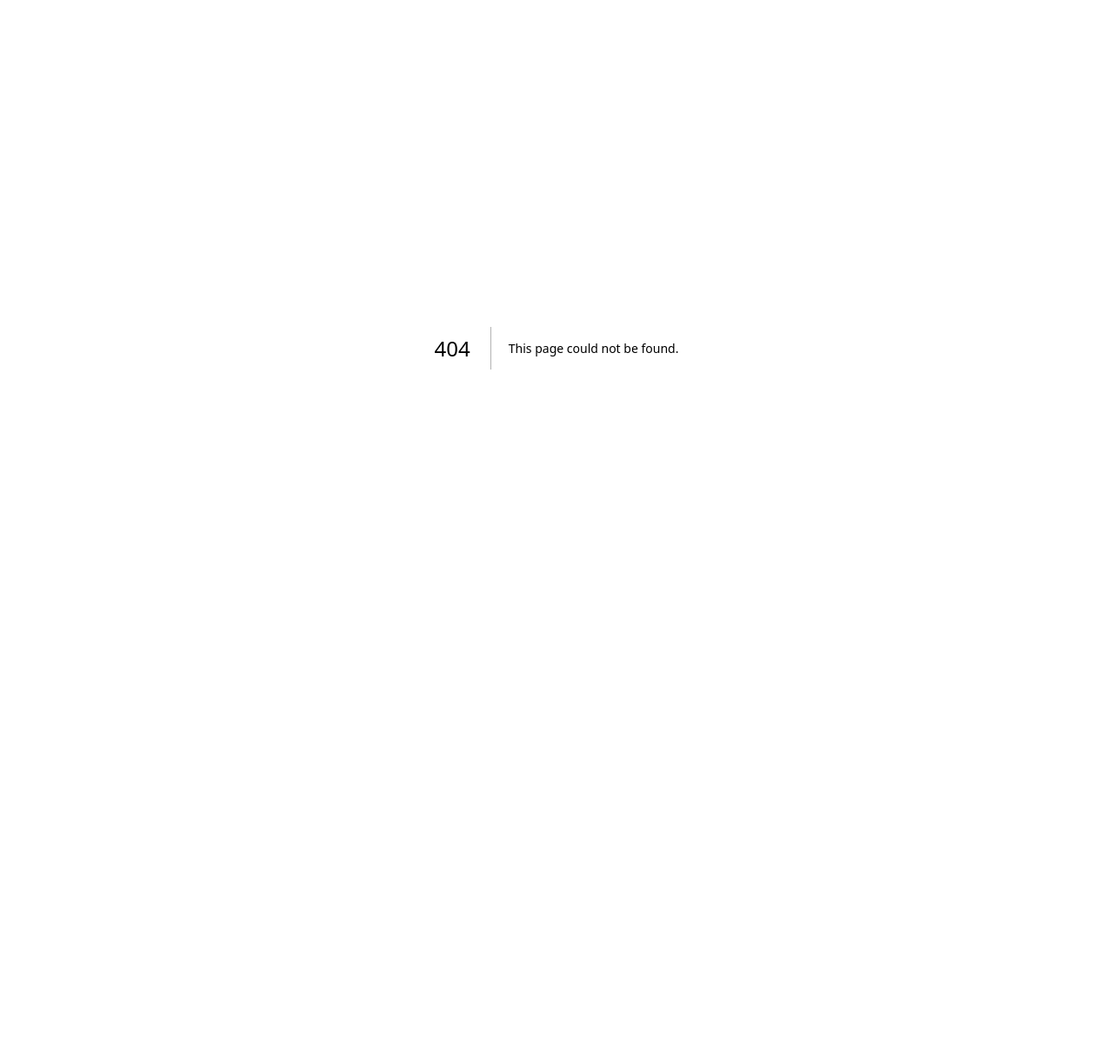
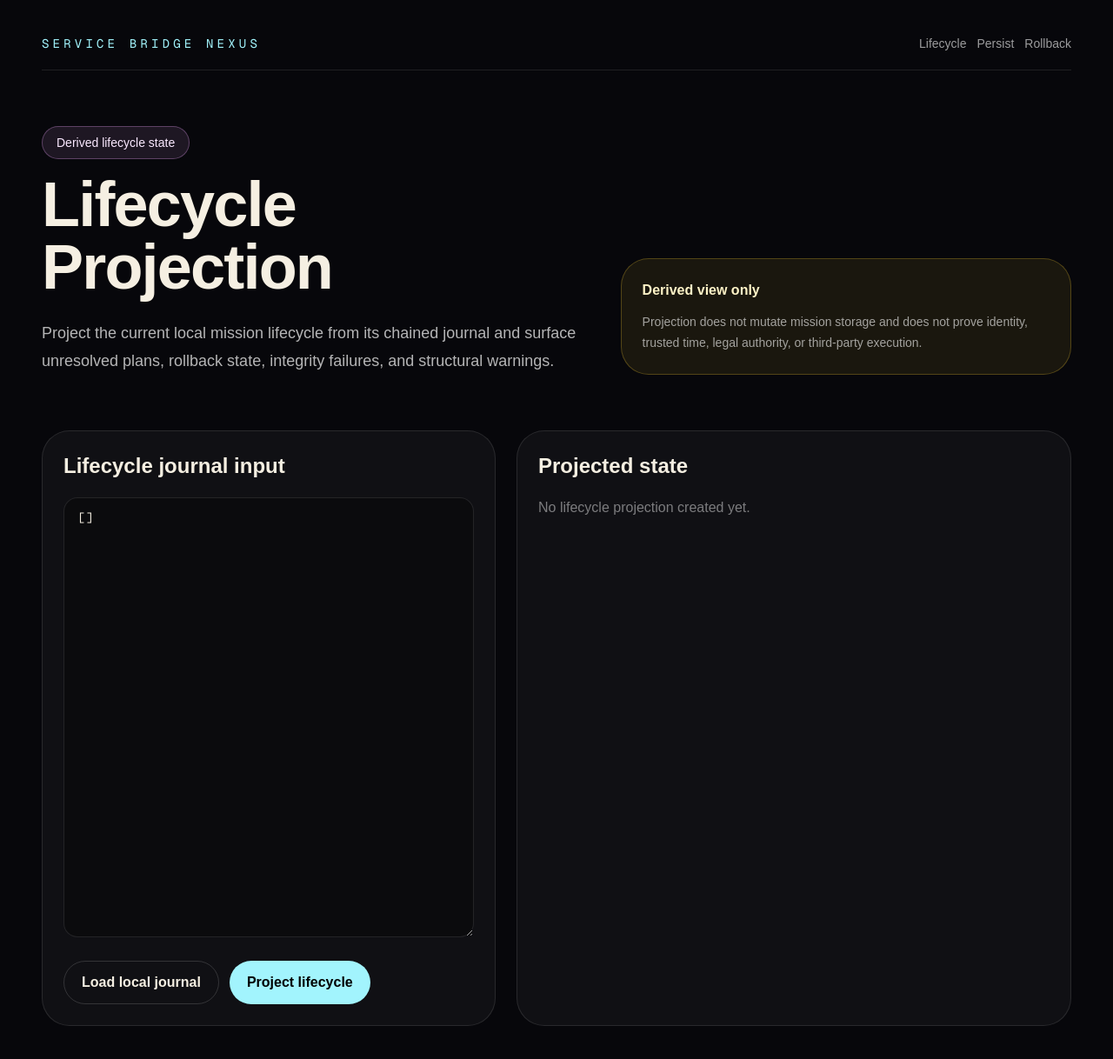
Before and after one commit to hvitiswift-afk/nextjs-boilerplate, a Next.js app: page /service-bridge/lifecycle-project in a window 1280 px wide. Before the commit this address had no page. Shown: the whole page at 87% size. Before the commit the page ends 800 px from the top, so only its background shows below. Built offline with nearby package versions, Linux system fonts and the light colour scheme.

Commit message:
Add lifecycle projection console

```diff
--- /dev/null
+++ b/app/service-bridge/lifecycle-project/page.tsx
@@ -0,0 +1,129 @@
+"use client";
+
+import { useMemo, useState } from "react";
+
+type Projection = {
+  schema: string;
+  missionId: string | null;
+  journalValid: boolean;
+  entries: number;
+  headDigest: string | null;
+  latestType: string | null;
+  counts: Record<string, number>;
+  state: {
+    persisted: boolean;
+    rolledBack: boolean;
+    unresolvedPlan: boolean;
+  };
+  warnings: string[];
+  verificationErrors: Array<{ index: number; code: string }>;
+  limitation: string;
+  externalActionCompleted: false;
+};
+
+const JOURNAL_KEY = "jp-hviti-service-bridge-lifecycle-v1";
+
+export default function LifecycleProjectionPage() {
+  const [journalJson, setJournalJson] = useState("[]");
+  const [projection, setProjection] = useState<Projection | null>(null);
+  const [error, setError] = useState("");
+  const [loading, setLoading] = useState(false);
+
+  const entries = useMemo(() => {
+    try {
+      const parsed = JSON.parse(journalJson);
+      return Array.isArray(parsed) ? parsed : null;
+    } catch {
+      return null;
+    }
+  }, [journalJson]);
+
+  function loadLocalJournal() {
+    setError("");
+    setProjection(null);
+    setJournalJson(localStorage.getItem(JOURNAL_KEY) || "[]");
+  }
+
+  async function projectJournal() {
+    setError("");
+    setProjection(null);
+    if (!entries) return setError("Journal JSON must be an array.");
+    setLoading(true);
+    try {
+      const response = await fetch("/api/service-bridge/lifecycle/project", {
+        method: "POST",
+        headers: { "content-type": "application/json" },
+        body: JSON.stringify({ entries }),
+      });
+      const payload = await response.json();
+      setProjection(payload);
+      if (!response.ok && response.status !== 422) {
+        throw new Error(payload.error || "Lifecycle projection failed.");
+      }
+      if (response.status === 422) {
+        setError("The lifecycle chain is invalid; projection is shown for diagnosis only.");
+      }
+    } catch (cause) {
+      setError(cause instanceof Error ? cause.message : "Lifecycle projection failed.");
+    } finally {
+      setLoading(false);
+    }
+  }
+
+  return (
+    <main className="min-h-screen bg-[#07070b] text-[#f5efe2]">
+      <section className="mx-auto w-full max-w-7xl px-6 py-10 sm:px-10 lg:px-12">
+        <nav className="flex flex-wrap items-center justify-between gap-3 border-b border-white/10 pb-5 text-sm text-white/60">
+          <a className="font-mono uppercase tracking-[0.3em] text-cyan-200" href="/service-bridge/nexus">Service Bridge Nexus</a>
+          <div className="flex flex-wrap gap-3"><a href="/service-bridge/lifecycle">Lifecycle</a><a href="/service-bridge/persist">Persist</a><a href="/service-bridge/rollback">Rollback</a></div>
+        </nav>
+
+        <header className="grid gap-8 py-16 lg:grid-cols-[1.1fr_0.9fr] lg:items-end">
+          <div>
+            <p className="mb-4 inline-flex rounded-full border border-fuchsia-300/30 bg-fuchsia-300/10 px-4 py-2 text-sm text-fuchsia-100">Derived lifecycle state</p>
+            <h1 className="text-5xl font-black tracking-tight sm:text-7xl">Lifecycle Projection</h1>
+            <p className="mt-6 max-w-3xl text-lg leading-8 text-white/70">Project the current local mission lifecycle from its chained journal and surface unresolved plans, rollback state, integrity failures, and structural warnings.</p>
+          </div>
+          <div className="rounded-[2rem] border border-amber-300/25 bg-amber-300/[0.08] p-6">
+            <p className="font-semibold text-amber-100">Derived view only</p>
+            <p className="mt-3 text-sm leading-6 text-white/60">Projection does not mutate mission storage and does not prove identity, trusted time, legal authority, or third-party execution.</p>
+          </div>
+        </header>
+
+        <section className="grid gap-6 lg:grid-cols-[0.9fr_1.1fr]">
+          <article className="rounded-[2rem] border border-white/10 bg-white/[0.04] p-6">
+            <h2 className="text-2xl font-black">Lifecycle journal input</h2>
+            <textarea value={journalJson} onChange={(event) => setJournalJson(event.target.value)} rows={24} className="mt-5 w-full rounded-2xl border border-white/10 bg-black/30 px-4 py-3 font-mono text-sm" />
+            <div className="mt-5 flex flex-wrap gap-3">
+              <button onClick={loadLocalJournal} className="rounded-full border border-white/15 px-5 py-3 font-bold">Load local journal</button>
+              <button onClick={projectJournal} disabled={loading || !entries} className="rounded-full bg-cyan-200 px-5 py-3 font-bold text-black disabled:opacity-40">{loading ? "Projecting…" : "Project lifecycle"}</button>
+            </div>
+          </article>
+
+          <article className="rounded-[2rem] border border-white/10 bg-white/[0.04] p-6">
+            <h2 className="text-2xl font-black">Projected state</h2>
+            {!projection ? <p className="mt-5 text-white/45">No lifecycle projection created yet.</p> : <div className="mt-5 space-y-5">
+              <div className="grid gap-3 sm:grid-cols-2 xl:grid-cols-4">
+                <div className="rounded-2xl bg-black/25 p-4"><p className="text-xs uppercase text-white/40">Valid</p><p className="mt-2 font-black">{projection.journalValid ? "YES" : "NO"}</p></div>
+                <div className="rounded-2xl bg-black/25 p-4"><p className="text-xs uppercase text-white/40">Persisted</p><p className="mt-2 font-black">{projection.state.persisted ? "YES" : "NO"}</p></div>
+                <div className="rounded-2xl bg-black/25 p-4"><p className="text-xs uppercase text-white/40">Rolled back</p><p className="mt-2 font-black">{projection.state.rolledBack ? "YES" : "NO"}</p></div>
+                <div className="rounded-2xl bg-black/25 p-4"><p className="text-xs uppercase text-white/40">Open plan</p><p className="mt-2 font-black">{projection.state.unresolvedPlan ? "YES" : "NO"}</p></div>
+              </div>
+
+              <div className="rounded-2xl bg-black/25 p-4">
+                <p className="text-sm text-white/50">Mission</p>
+                <p className="mt-2 text-xl font-black">{projection.missionId || "None"}</p>
+                <p className="mt-3 text-sm text-white/50">Latest: {projection.latestType || "None"} · Entries: {projection.entries}</p>
+              </div>
+
+              {projection.warnings.length ? <div className="rounded-2xl border border-amber-300/30 bg-amber-300/10 p-4"><p className="font-bold text-amber-100">Warnings</p>{projection.warnings.map((warning) => <p key={warning} className="mt-2 text-sm text-amber-50/80">{warning}</p>)}</div> : null}
+              <pre className="max-h-96 overflow-auto rounded-2xl bg-black/30 p-4 text-xs leading-6 text-cyan-100">{JSON.stringify(projection, null, 2)}</pre>
+            </div>}
+          </article>
+        </section>
+
+        {error ? <div className="mt-6 rounded-2xl border border-red-300/30 bg-red-300/10 p-4 text-red-100">{error}</div> : null}
+      </section>
+    </main>
+  );
+}
```
